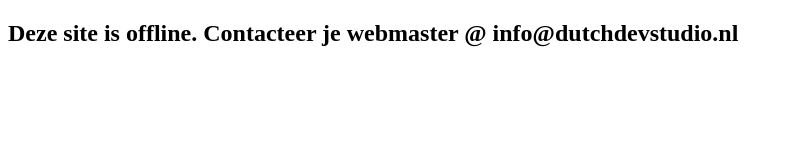
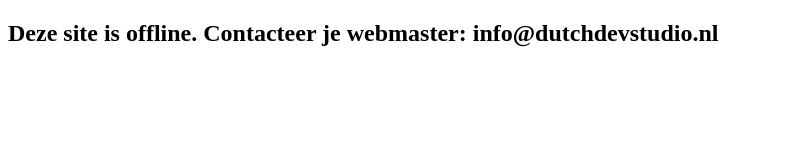
Before and after one commit to nicodejongsr/placeholder31.github.io, a plain HTML site: page index.html in a window 1280 px wide. Shown: the whole page, without its empty margins (0-790 px from the left). Drawn offline with Linux system fonts and the light colour scheme.

Commit message:
commit2
 c

```diff
--- a/index.html
+++ b/index.html
@@ -4,6 +4,6 @@
         <meta charset="utf-8">
     </head>
     <body>
-        <h2>Deze site is offline. Contacteer je webmaster @ info@dutchdevstudio.nl</h1>
+        <h2>Deze site is offline. Contacteer je webmaster: info@dutchdevstudio.nl</h1>
     </body>
 </html>
```
